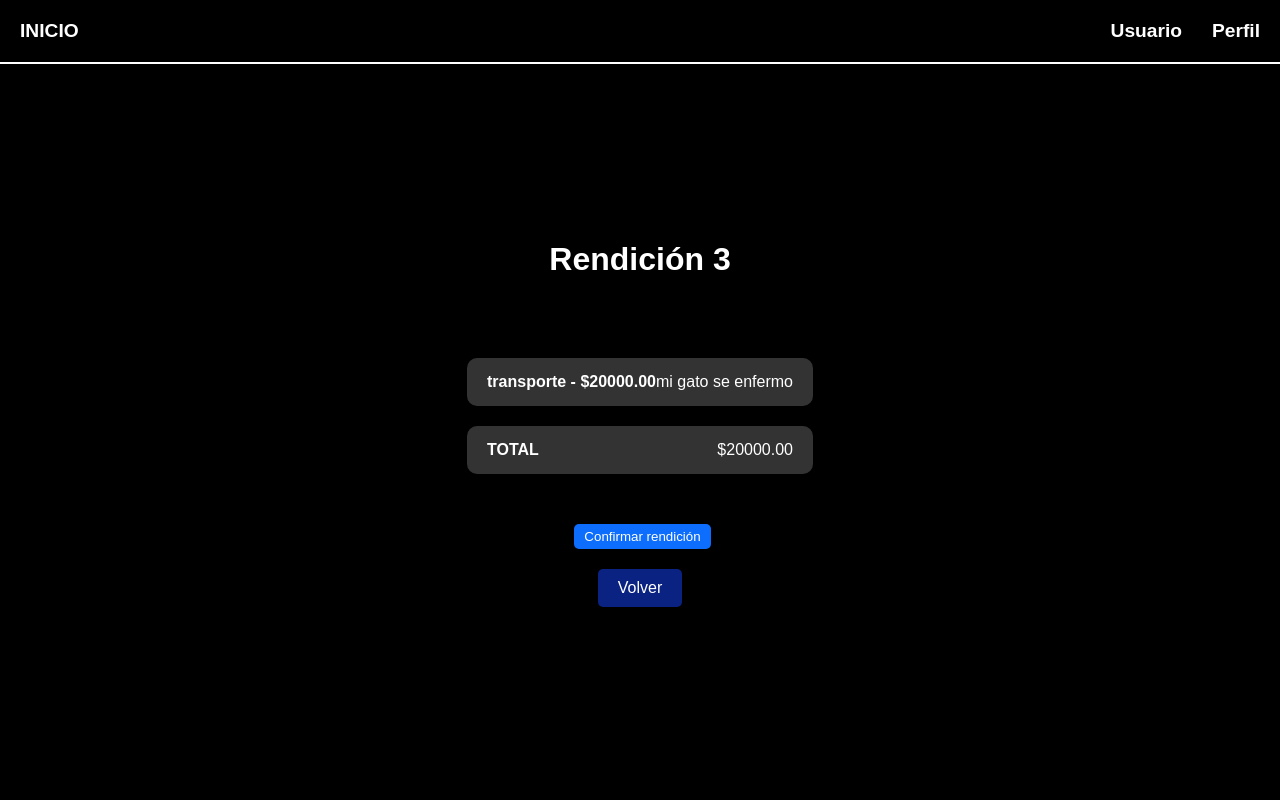
After one commit to USM-Wolffe/Proyecto-de-Software, a Django app: page /rendicion/3/ in a window 1280 px wide. The commit adds this page. Run offline with Django 4.2, Linux system fonts and the light colour scheme; data comes from the database, SQL or seed files in the repository.

Commit message:
Allow ingresador to view rendicion details

```diff
--- a/RendicionDeGastos/MainApp/static/MainApp/rendiciones.css
+++ b/RendicionDeGastos/MainApp/static/MainApp/rendiciones.css
@@ -161,6 +161,7 @@ body {
     padding: 5px 10px;
     cursor: pointer;
     border-radius: 5px;
+    margin-left: 5px;
 }
 
 .confirm-button:hover {
--- /dev/null
+++ b/RendicionDeGastos/MainApp/templates/MainApp/detalle_rendicion.html
@@ -0,0 +1,43 @@
+<!DOCTYPE html>
+<html lang="es">
+<head>
+    <meta charset="UTF-8">
+    <meta name="viewport" content="width=device-width, initial-scale=1.0">
+    {% load static %}
+    <link rel="stylesheet" href="{% static 'MainApp/rendiciones.css' %}">
+    <title>Detalle Rendición</title>
+</head>
+<body>
+    <!-- Header -->
+    <header class="header">
+        <div class="logo">
+            <a href="{% url 'index' %}">INICIO</a>
+        </div>
+        <ul class="nav-links">
+            <li><a href="#">Usuario</a></li>
+            <li><a href="#">Perfil</a></li>
+        </ul>
+    </header>
+
+    <main class="main-content">
+        <h1 class="welcome-text">Rendición {{ rendicion.id }}</h1>
+        <div class="rendicion-list">
+            {% for gasto in gastos %}
+                <div class="rendicion-item">
+                    <span class="rendicion-nombre">{{ gasto.tipo }} - ${{ gasto.monto }}</span>
+                    <span>{{ gasto.descripcion }}</span>
+                </div>
+            {% endfor %}
+            <div class="rendicion-item">
+                <span class="rendicion-nombre">TOTAL</span>
+                <span>${{ total }}</span>
+            </div>
+        </div>
+        <form method="POST" style="margin-top:20px;">
+            {% csrf_token %}
+            <button type="submit" class="confirm-button">Confirmar rendición</button>
+        </form>
+        <a href="{% url 'rendiciones_ingresadas' %}" class="pagination-button" style="margin-top:20px;">Volver</a>
+    </main>
+</body>
+</html>
--- a/RendicionDeGastos/MainApp/urls.py
+++ b/RendicionDeGastos/MainApp/urls.py
@@ -17,7 +17,8 @@ from .views import (
     ingresador,
     visualizador,
     estadisticas,
-    generar_informe
+    generar_informe,
+    detalle_rendicion
 )
 
 urlpatterns = [
@@ -39,4 +40,5 @@ urlpatterns = [
     path('visualizador/', visualizador, name='visualizador'),
     path('estadisticas/', estadisticas, name='estadisticas'),
     path('generar-informe/', generar_informe, name='generar_informe'),
+    path('rendicion/<int:rendicion_id>/', detalle_rendicion, name='detalle_rendicion'),
 ]
--- a/RendicionDeGastos/MainApp/views.py
+++ b/RendicionDeGastos/MainApp/views.py
@@ -116,6 +116,30 @@ def rendiciones_ingresadas(request):
 
     return render(request, 'MainApp/rendiciones_ingresadas.html', {'page_obj': page_obj})
 
+# Vista para ver los detalles de una rendición ingresada
+def detalle_rendicion(request, rendicion_id):
+    """Muestra los gastos asociados y permite confirmar la rendición."""
+
+    rendicion = Rendicion.objects.get(id=rendicion_id)
+    gastos = Gasto.objects.filter(rendicion=rendicion)
+
+    if request.method == 'POST':
+        if rendicion.estado == Rendicion.ESTADO_INGRESADA:
+            rendicion.estado = Rendicion.ESTADO_PENDIENTE
+            rendicion.save()
+        return redirect('rendiciones_ingresadas')
+
+    total = sum(gasto.monto for gasto in gastos)
+    return render(
+        request,
+        'MainApp/detalle_rendicion.html',
+        {
+            'rendicion': rendicion,
+            'gastos': gastos,
+            'total': total,
+        },
+    )
+
 # Vista para mostrar solo las rendiciones aprobadas
 def aprobadas(request):
     rendiciones_aprobadas = Rendicion.objects.filter(
```
Also changed, not shown: RendicionDeGastos/MainApp/templates/MainApp/rendiciones_ingresadas.html (+8 -5 lines).
